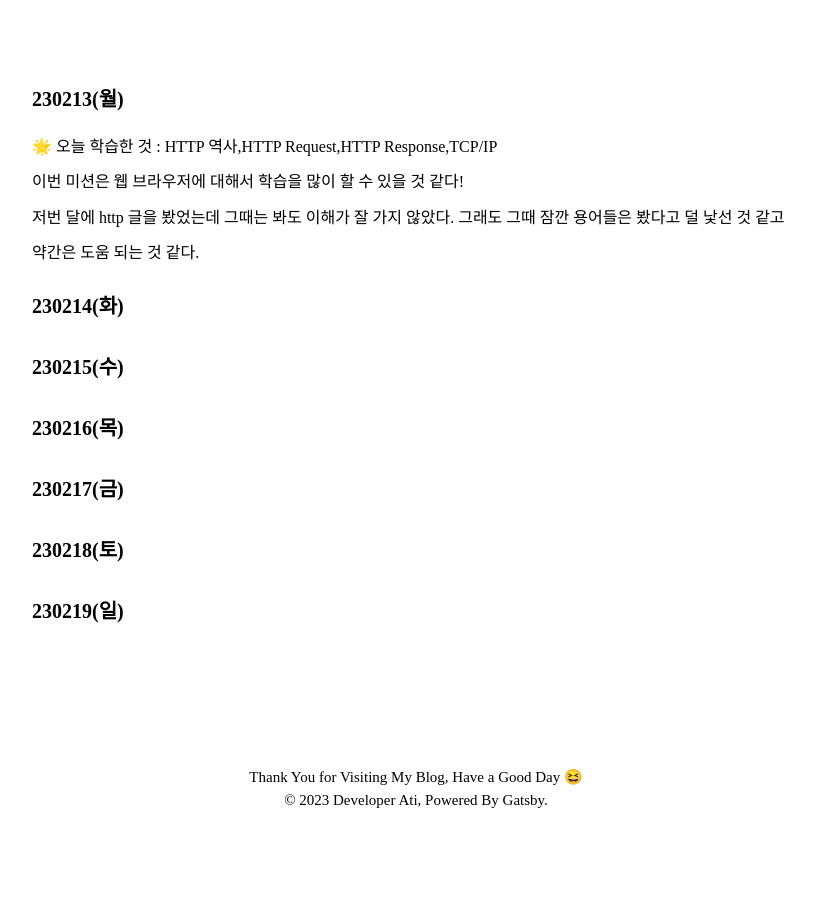
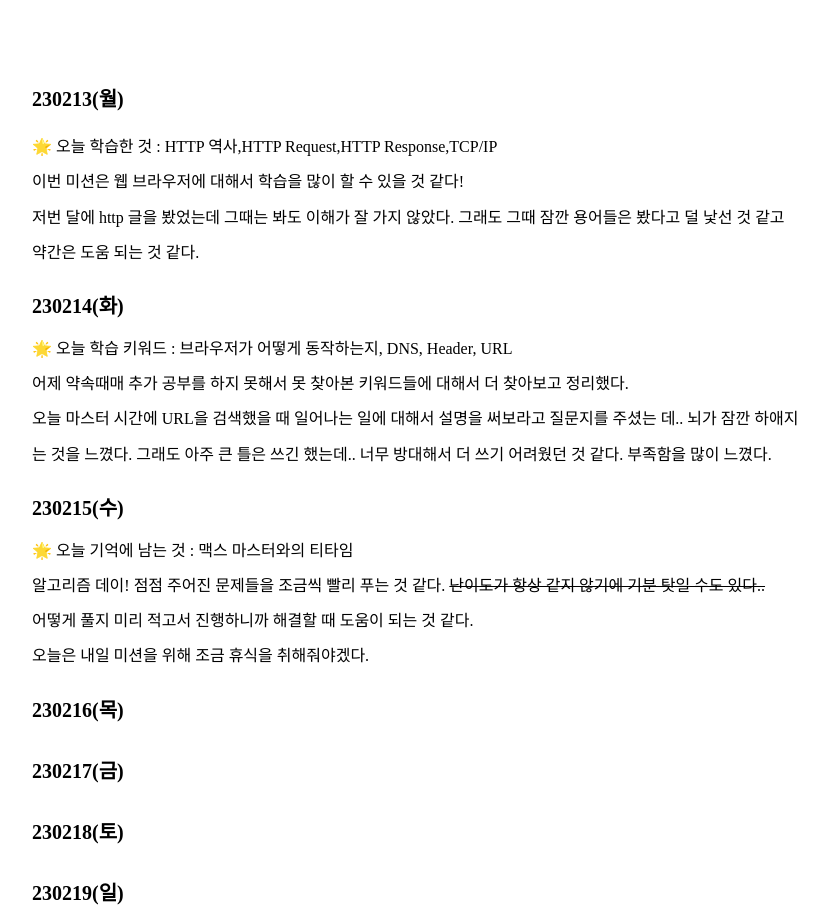
Before and after one commit to lolWK/lolWK.github.io, a Gatsby site: page /TIL/230213-230219/ in a window 1280 px wide. Shown: the part 22-943 px from the top of the page, without its empty margins (224-1052 px from the left). Before the commit the page ends 883 px from the top, so only its background shows below. Built offline with nearby package versions, Linux system fonts and the light colour scheme; Gatsby itself is replaced by a stand-in of ours; a web font is replaced by a local one.

Commit message:
posting(TIL): 230214-230215

```diff
--- a/contents/TIL/230213-230219.md
+++ b/contents/TIL/230213-230219.md
@@ -16,7 +16,16 @@ thumbnail: './til_thumnail.jpg'
 
 ### 230214(화)
 
+🌟 오늘 학습 키워드 : `브라우저가 어떻게 동작하는지`, `DNS`, `Header`, `URL`<br/>
+어제 약속때매 추가 공부를 하지 못해서 못 찾아본 키워드들에 대해서 더 찾아보고 정리했다.<br/>
+오늘 마스터 시간에 URL을 검색했을 때 일어나는 일에 대해서 설명을 써보라고 질문지를 주셨는 데.. 뇌가 잠깐 하애지는 것을 느꼈다. 그래도 아주 큰 틀은 쓰긴 했는데.. 너무 방대해서 더 쓰기 어려웠던 것 같다. 부족함을 많이 느꼈다. <br/>
+
 ### 230215(수)
+
+🌟 오늘 기억에 남는 것 : `맥스 마스터와의 티타임`<br/>
+알고리즘 데이! 점점 주어진 문제들을 조금씩 빨리 푸는 것 같다. ~난이도가 항상 같지 않기에 기분 탓일 수도 있다..~<br/>
+어떻게 풀지 미리 적고서 진행하니까 해결할 때 도움이 되는 것 같다.<br/>
+오늘은 내일 미션을 위해 조금 휴식을 취해줘야겠다.
 
 ### 230216(목)
 
```
